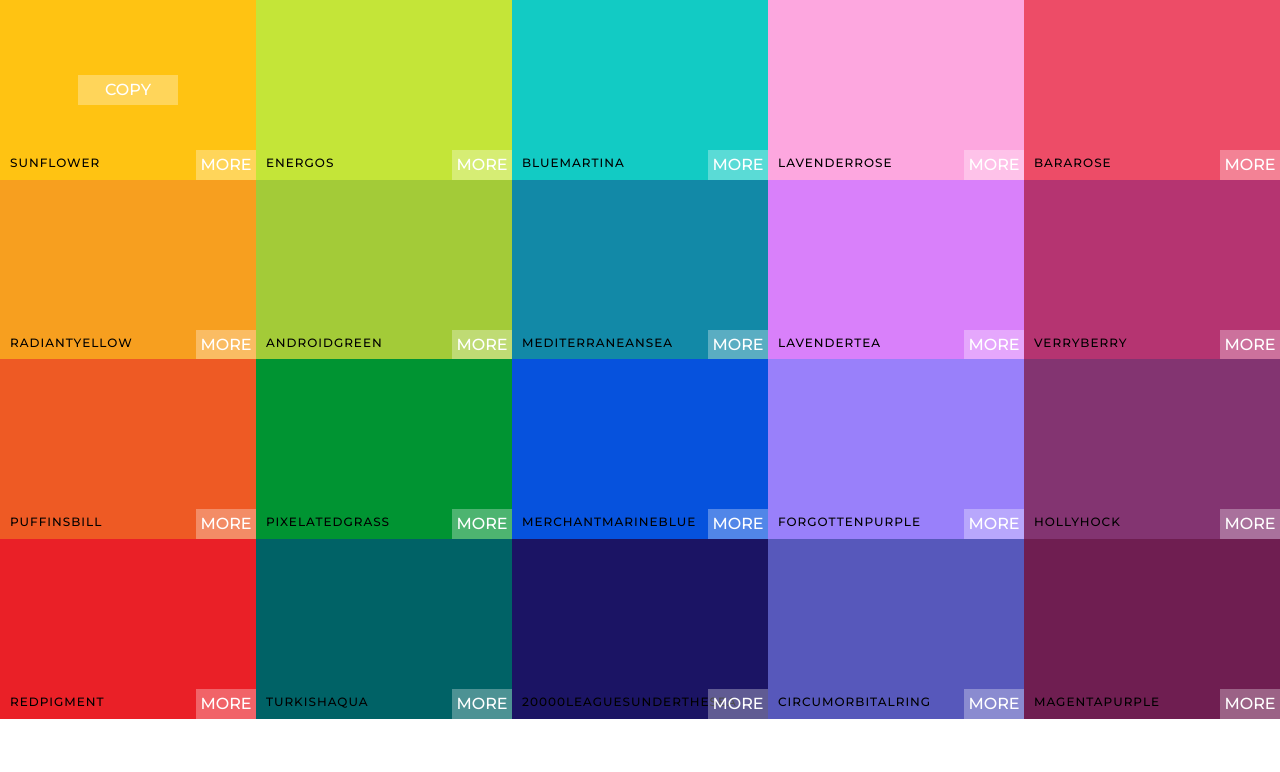
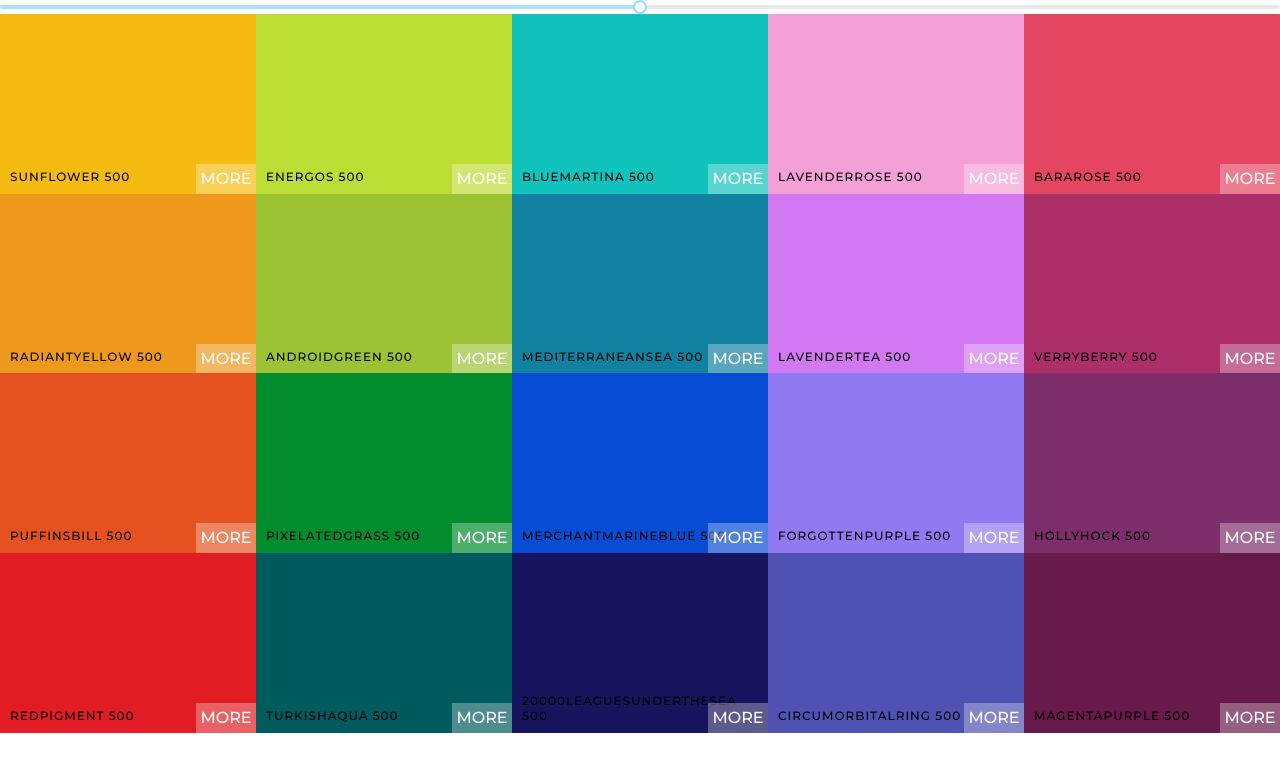
Before and after one commit to rookiemonkey/colorpalettes, a React (Create React App) app: page / in a window 1280 px wide. Shown: the top 772 px of the page. Built offline with nearby package versions, Linux system fonts and the light colour scheme.

Commit message:
added slider. works

```diff
--- a/package.json
+++ b/package.json
@@ -8,6 +8,7 @@
     "@testing-library/user-event": "^7.2.1",
     "chroma-js": "^2.1.0",
     "node-sass": "^4.14.1",
+    "rc-slider": "^9.3.1",
     "react": "^16.13.1",
     "react-copy-to-clipboard": "^5.0.2",
     "react-dom": "^16.13.1",
--- a/src/App.js
+++ b/src/App.js
@@ -5,12 +5,9 @@ import generatePalette from './helpers/generatePalette';
 
 class App extends Component {
   render() {
-
-    console.log(generatePalette(seeds[2]))
-
     return (
       <div className="Color-App">
-        <Palette {...seeds[2]} />
+        <Palette palette={generatePalette(seeds[2])} />
       </div>
     );
   }
--- a/src/components/Palette.js
+++ b/src/components/Palette.js
@@ -1,23 +1,45 @@
 import React, { Component } from 'react';
 import shortid from 'shortid';
 import ColorBox from './ColorBox';
+import Slider from 'rc-slider';
+import 'rc-slider/assets/index.css';
 
 class Palette extends Component {
+    constructor(props) {
+        super(props)
+        this.state = { level: 500 }
+    }
+
+    changeLevel = newLevel => { this.setState({ level: newLevel }) }
+
     render() {
 
-        const b = this.props.colors.map(c => (
-            <ColorBox
-                key={shortid.generate()}
-                background={c.color}
-                colorName={c.name}
-            />
-        ))
+        const l = this.state.level
+        const b = this.props.palette.colors[l].map(c => {
+            return (
+                <ColorBox
+                    key={shortid.generate()}
+                    background={c.hex}
+                    colorName={c.name}
+                />
+            )
+        })
 
         return (
             <div className="Palette">
+
+                <Slider
+                    defaultValue={l}
+                    min={100}
+                    max={900}
+                    step={100}
+                    onAfterChange={this.changeLevel}
+                />
+
                 <div className="Palette-colors">
                     {b}
                 </div>
+
             </div>
         )
     }
```
